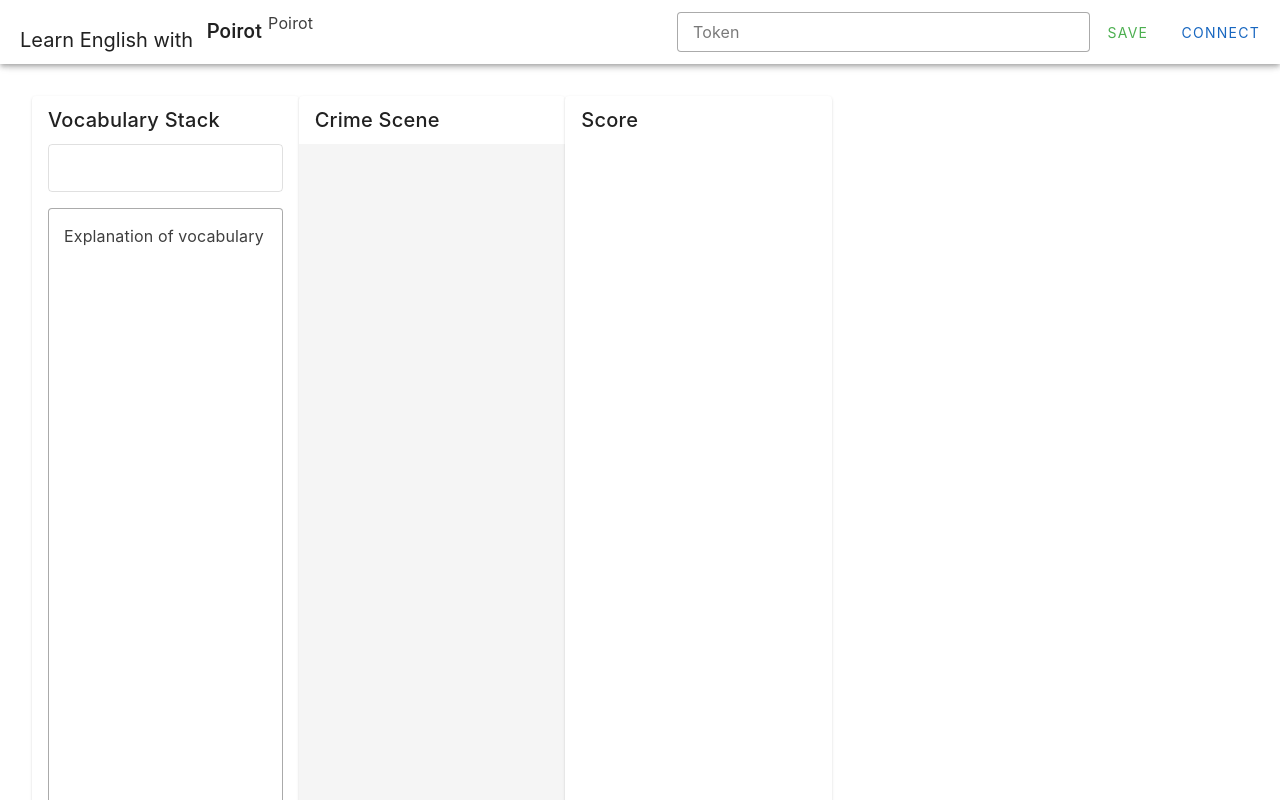
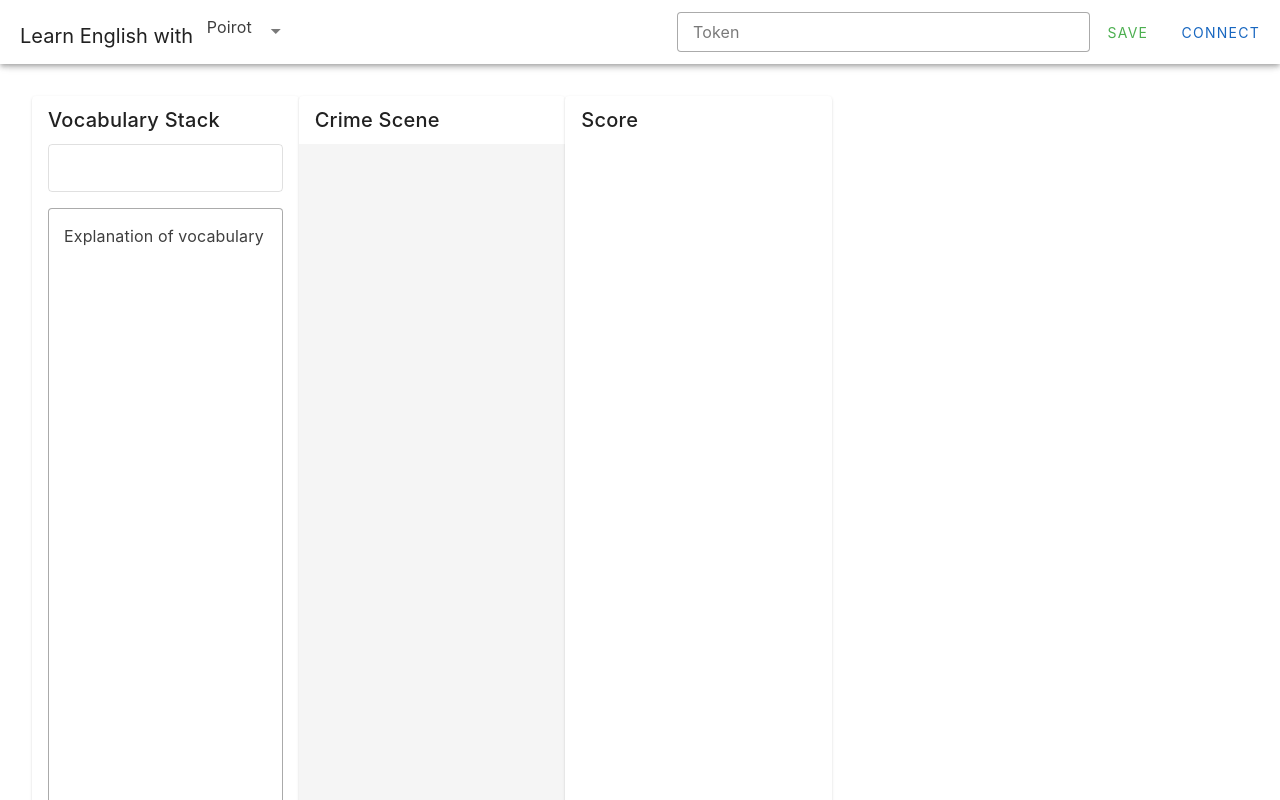
Before and after one commit to MMaus/hm10-poirot, a Vue app: page / in a window 1280 px wide. Shown: the top 800 px of the page. Built offline with nearby package versions, Linux system fonts and the light colour scheme.

Commit message:
fix detective selection

```diff
--- a/src/App.vue
+++ b/src/App.vue
@@ -25,11 +25,8 @@ const connect = () => {
           hide-details
           style="max-width: 160px; display: inline-block"
           class="ml-2 character-select"
-          menu-icon=""
+          menu-icon="mdi-menu-down"
         >
-          <template #prepend-inner>
-            <span class="text-h6">{{ selectedCharacter }}</span>
-          </template>
         </v-select>
       </v-toolbar-title>
 
```
